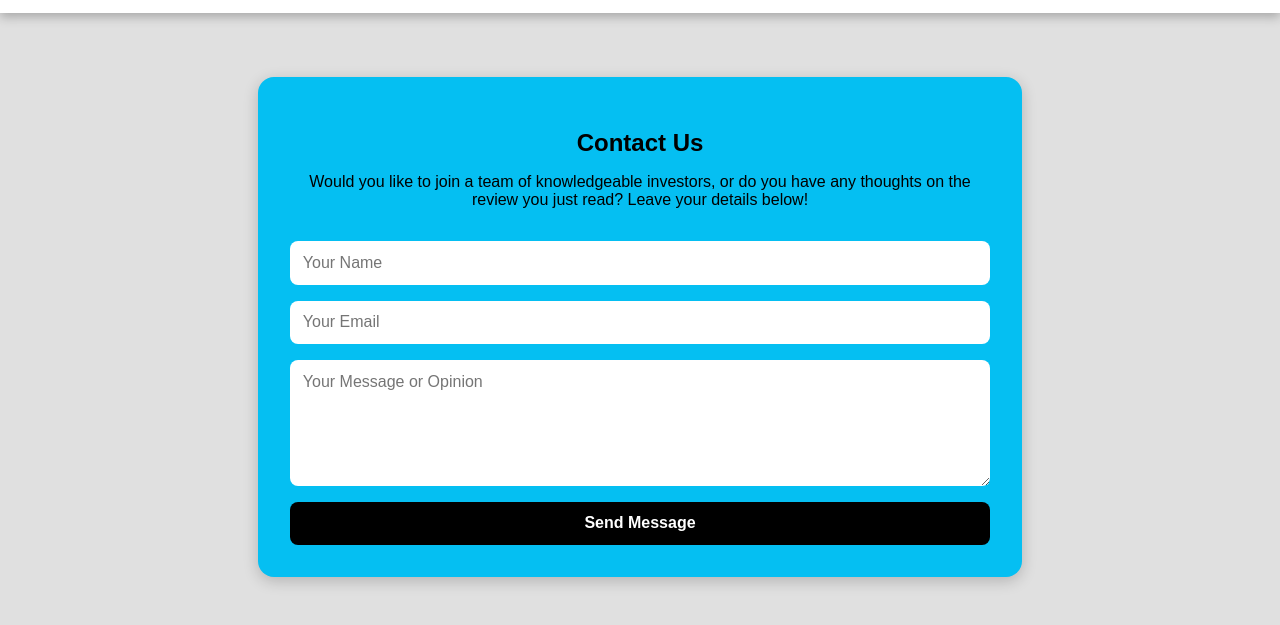
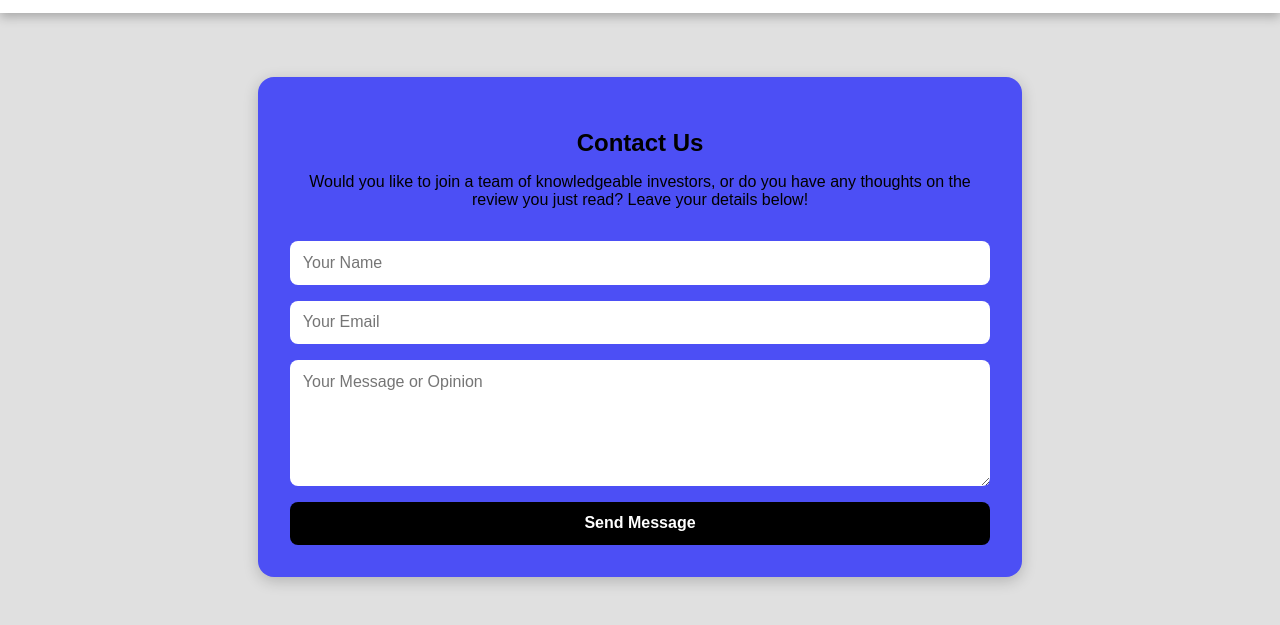
Before and after one commit to Informed-investor/companies-num9, a plain HTML site: page contact.html in a window 1280 px wide. Shown: the part 45-670 px from the top of the page. Drawn offline with Linux system fonts and the light colour scheme.

Commit message:
Update contact.html

```diff
--- a/contact.html
+++ b/contact.html
@@ -45,7 +45,7 @@
     }
 
     .contact {
-      background: #05bff2;
+      background: #4c4ff5;
       margin: 4rem auto;
       max-width: 700px;
       padding: 2rem;
```
